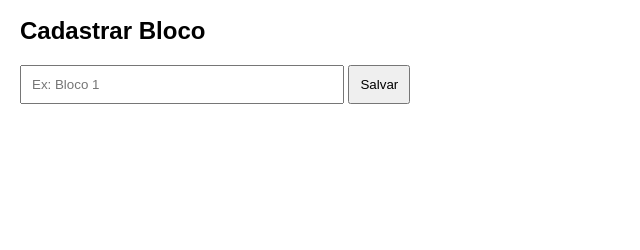
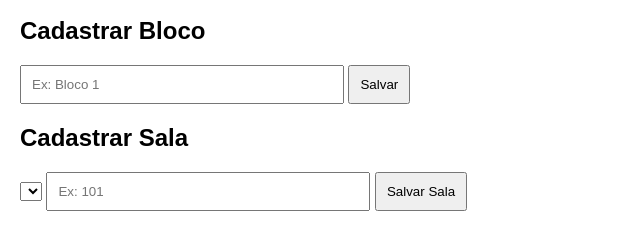
Before and after one commit to Henry2550/Montagem_Audio-, a plain HTML site: page index.html in a window 1280 px wide. Shown: the part 122-372 px from the top of the page, without its empty margins (0-640 px from the left). Drawn offline with Linux system fonts and the light colour scheme.

Commit message:
Update index.html

```diff
--- a/index.html
+++ b/index.html
@@ -21,6 +21,20 @@
     <input type="text" id="nomeBloco" placeholder="Ex: Bloco 1">
     <button onclick="adicionarBloco()">Salvar</button>
     <ul id="listaBlocos"></ul>
+
+    <h2>Cadastrar Sala</h2>
+
+<select id="blocoSala"></select>
+
+<input
+    type="text"
+    id="nomeSala"
+    placeholder="Ex: 101"
+/>
+
+<button onclick="adicionarSala()">
+    Salvar Sala
+</button>
 </div>
 
 <script src="script.js"></script>
```
